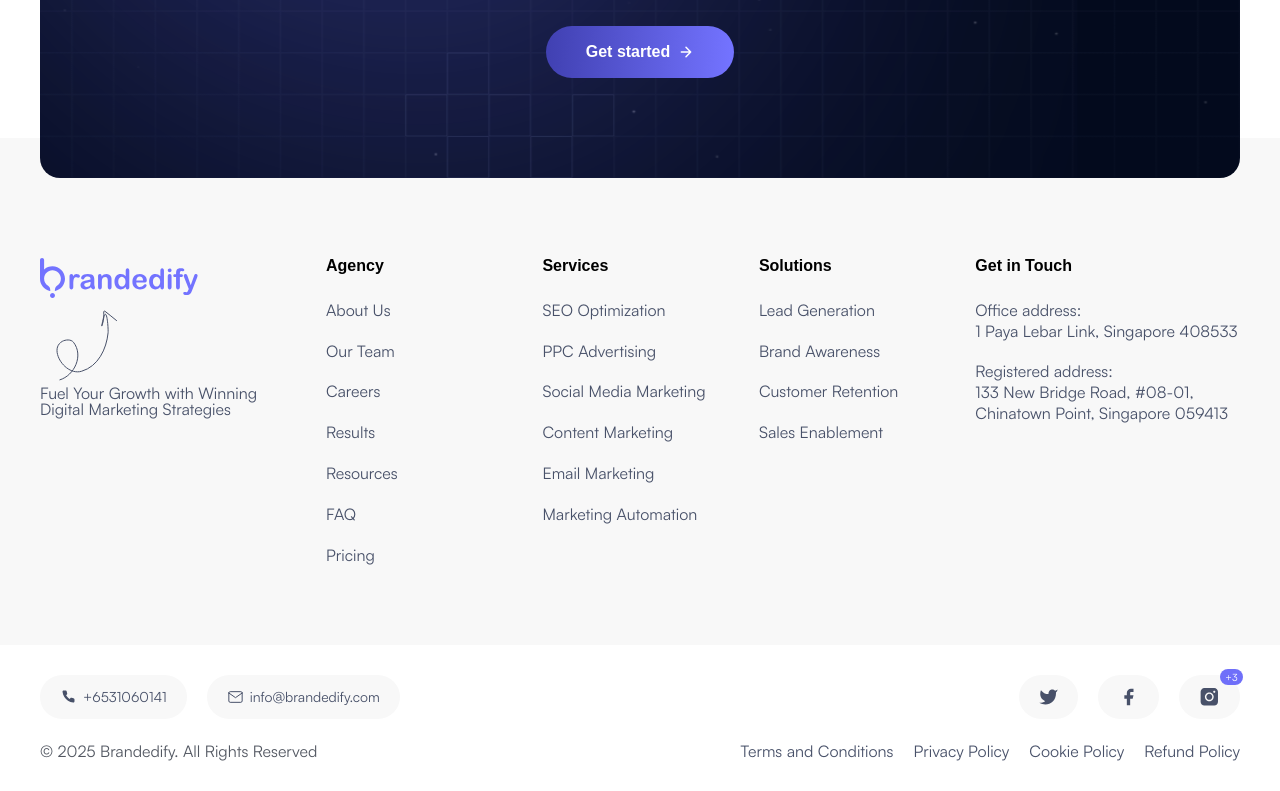
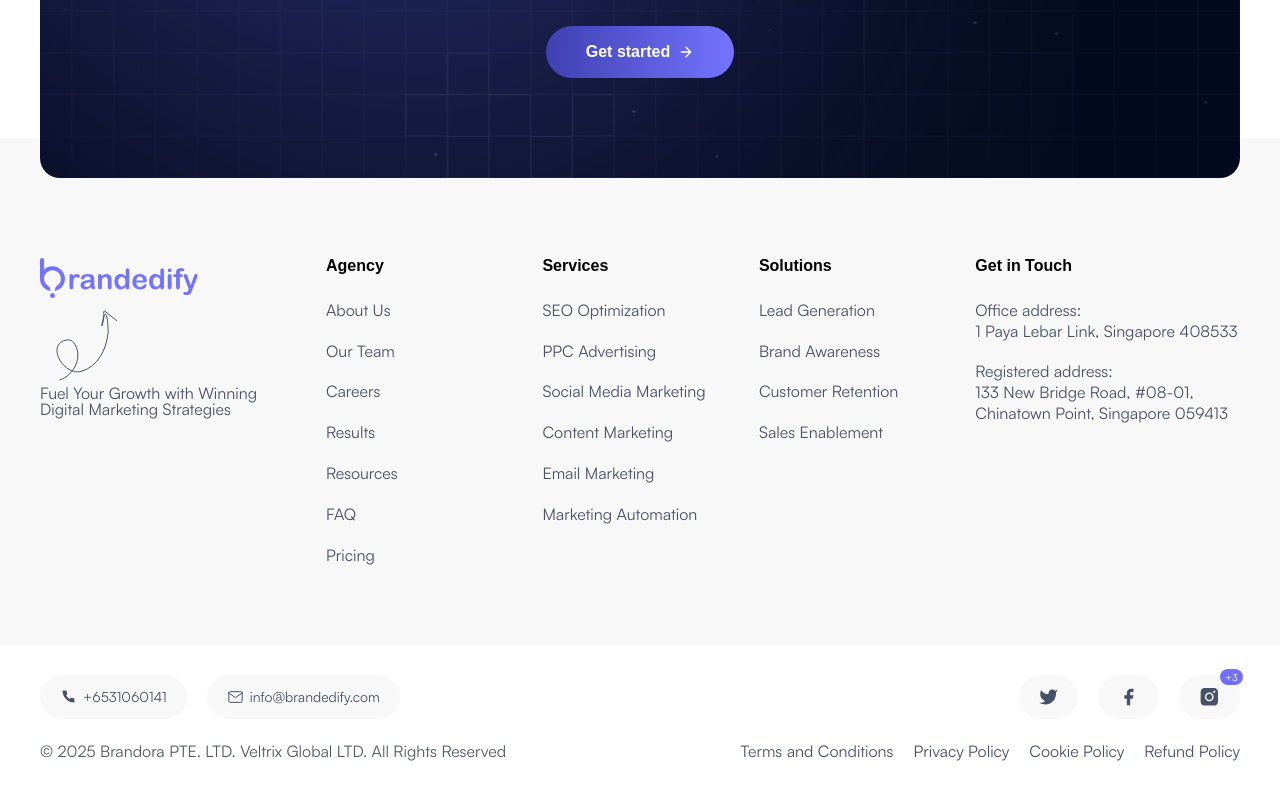
Before and after one commit to splashbit-projects/brandedify, a Next.js app: page / in a window 1280 px wide. Shown: the part 7867-8658 px from the top of the page. Built offline with nearby package versions, Linux system fonts and the light colour scheme.

Commit message:
fixed footer

```diff
--- a/src/components/Footer.jsx
+++ b/src/components/Footer.jsx
@@ -113,7 +113,7 @@ const Footer = () => {
       <div className="foot-copy">
         <div className="_container">
           <div className="row">
-            <p>© {currentYear} Brandedify. All Rights Reserved</p>
+            <p>© {currentYear} Brandora PTE. LTD. Veltrix Global LTD.  All Rights Reserved</p>
             <nav>
               <Link href="/terms-and-conditions">Terms and Conditions</Link>
               <Link href="/privacy-policy">Privacy Policy</Link>
```
